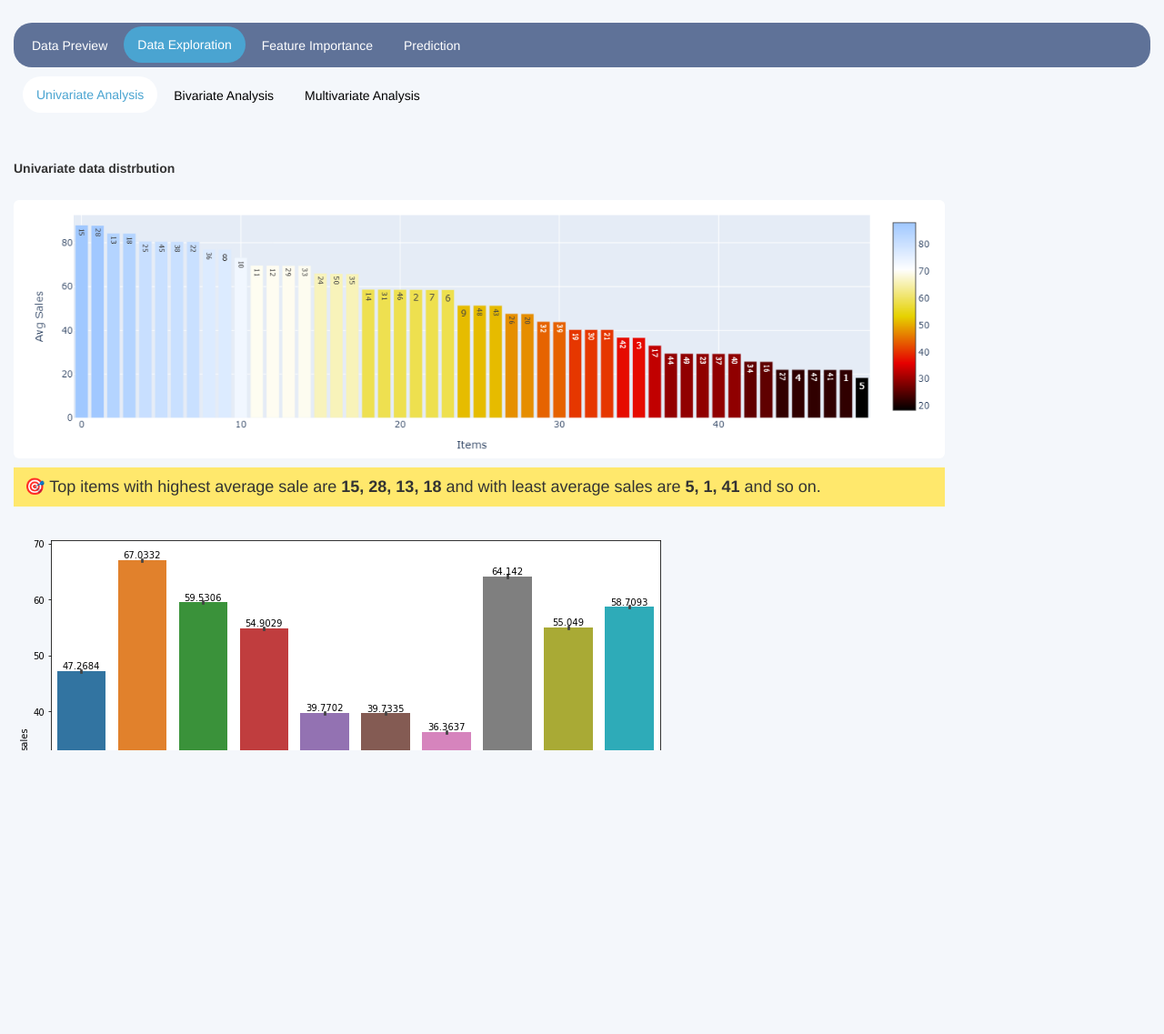
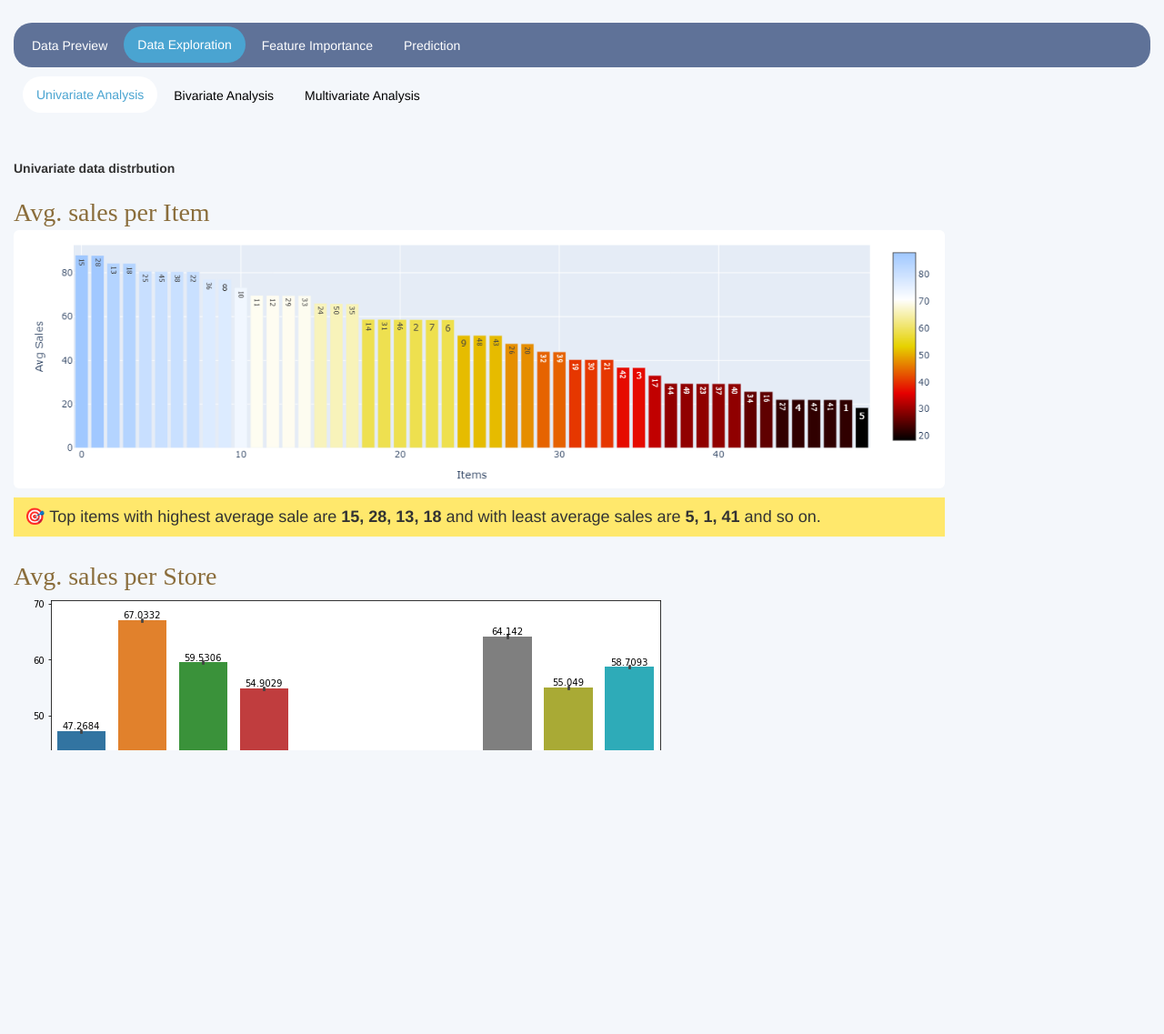
Before and after one commit to codysaint/congenial-spoon, a Flask app: page / in a window 1280 px wide, after a click on "Data Exploration". Shown: the part 75-1212 px from the top of the page at 91% size. Run offline with Flask 2, Linux system fonts and the light colour scheme; some libraries are stand-ins or nearby versions; some web fonts are replaced.

Commit message:
added label

```diff
--- a/templates/index.html
+++ b/templates/index.html
@@ -125,6 +125,7 @@
 				<br><br>
 				<div class="row">
 					<div class="col-md-10">
+						<label class="text-warning fa fa-2x" >Avg. sales per Item</label>
 						<img src="/images/Univariate/avg_sales_per_item.png" class="img-responsive img-rounded" />
 						<h4 class="text-left bg-warning" style="padding: 12px 12px;"> 🎯 Top items with highest average sale are <b>15, 28, 13, 18</b> and with least average sales are <b>5, 1, 41</b> and so on.</h4>
 					</div>
@@ -132,6 +133,7 @@
 				<br>
 				<div class="row">
 					<div class="col-md-10">
+						<label class="text-warning fa fa-2x" >Avg. sales per Store</label>
 						<img src="/images/Univariate/avg_sales_per_store.png" class="img-responsive img-rounded" />
 						<h4 class="text-left bg-warning" style="padding: 12px 12px;">✴️ From the data, it is clear that the stores with <b>ID 2 and 8</b> have higher average sales than the remaining stores and is a clear indication that they are doing good money! <br>
 							✴️ Whereas store with <b>ID 7</b> has very poor performance in terms of average sales.</h4>
@@ -182,7 +184,7 @@
 						<label class="text-warning fa fa-2x">Sales per Store per Year</label>
 						<img src="/images/Multivariate/store_vs_sales.png" class="img-responsive" />
 						<h4 class="text-left bg-warning" style="padding: 12px 12px;">✴️ From the data, it can be seen that the sales of store
-							is increasing on annual basis.</h4>
+							is increasing on annual basis. </h4>
 					</div>
 				</div>
 				<br><br>
```
